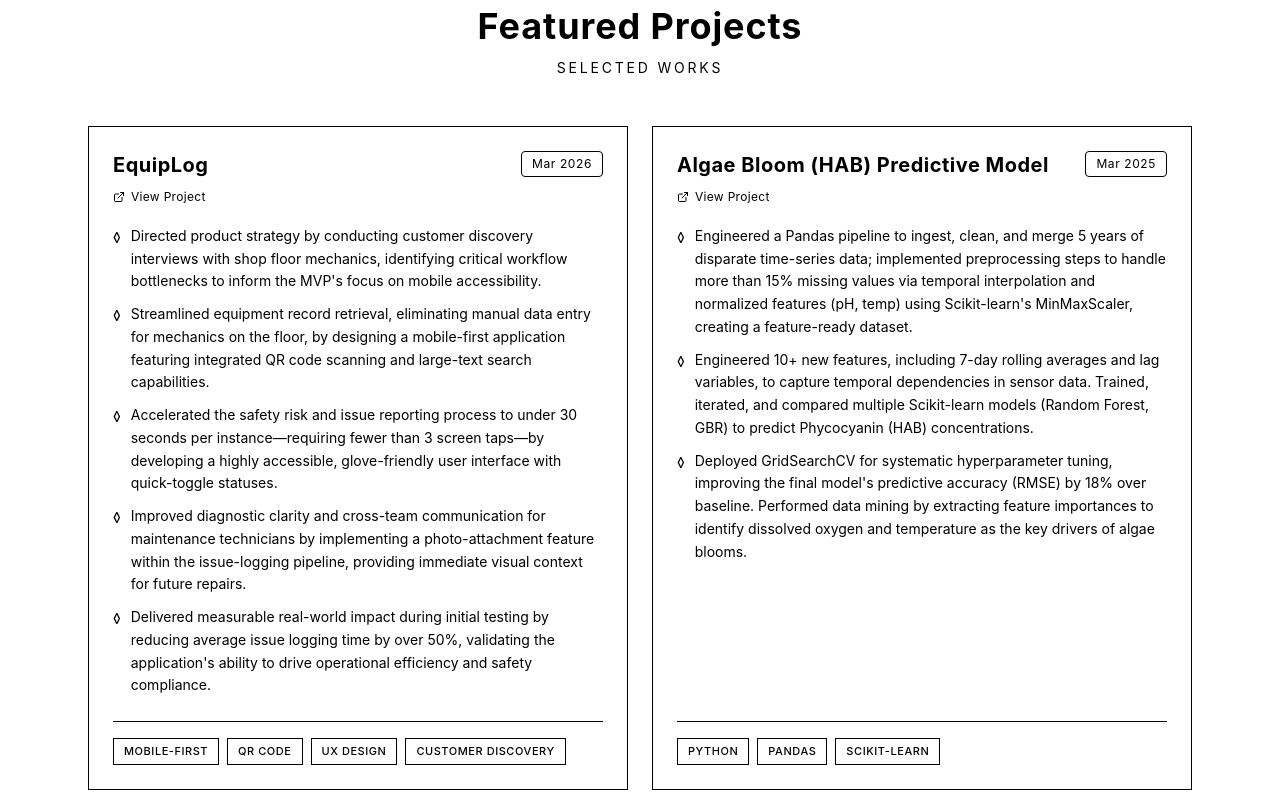
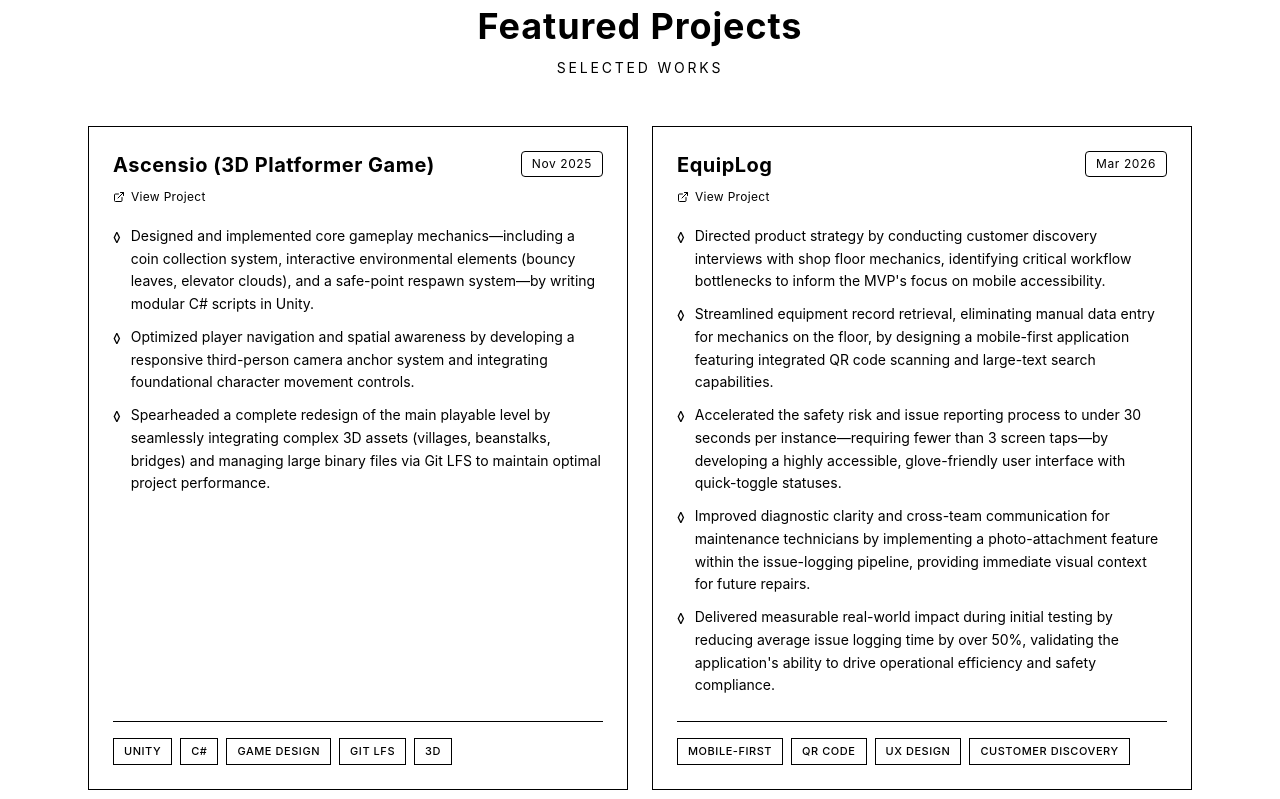
Before and after one commit to CURT1S03/Portfolio, a React (Vite) app: page / in a window 1280 px wide. Shown: the part 2321-3120 px from the top of the page. Built offline with nearby package versions, Linux system fonts and the light colour scheme; a web font is replaced by a local one.

Commit message:
Add Ascensio project

```diff
--- a/src/App.jsx
+++ b/src/App.jsx
@@ -133,6 +133,18 @@ const portfolioData = {
     }
   ],
   projects: [
+    {
+      id: "proj-ascensio",
+      title: "Ascensio (3D Platformer Game)",
+      date: "Nov 2025",
+      tags: ["Unity", "C#", "Game Design", "Git LFS", "3D"],
+      link: "https://github.com/CURT1S03/Ascensio",
+      bullets: [
+        "Designed and implemented core gameplay mechanics—including a coin collection system, interactive environmental elements (bouncy leaves, elevator clouds), and a safe-point respawn system—by writing modular C# scripts in Unity.",
+        "Optimized player navigation and spatial awareness by developing a responsive third-person camera anchor system and integrating foundational character movement controls.",
+        "Spearheaded a complete redesign of the main playable level by seamlessly integrating complex 3D assets (villages, beanstalks, bridges) and managing large binary files via Git LFS to maintain optimal project performance."
+      ]
+    },
     {
       id: "proj-0",
       title: "EquipLog",
```
